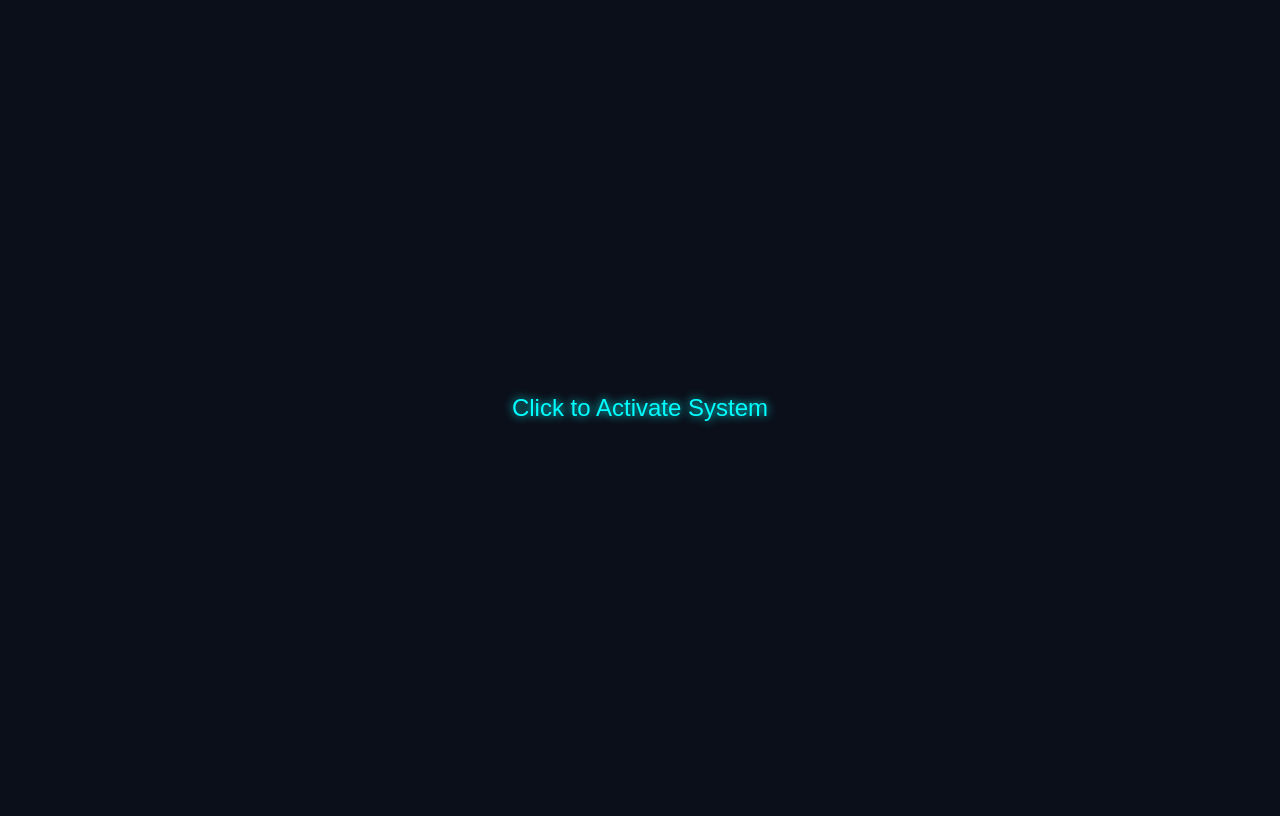
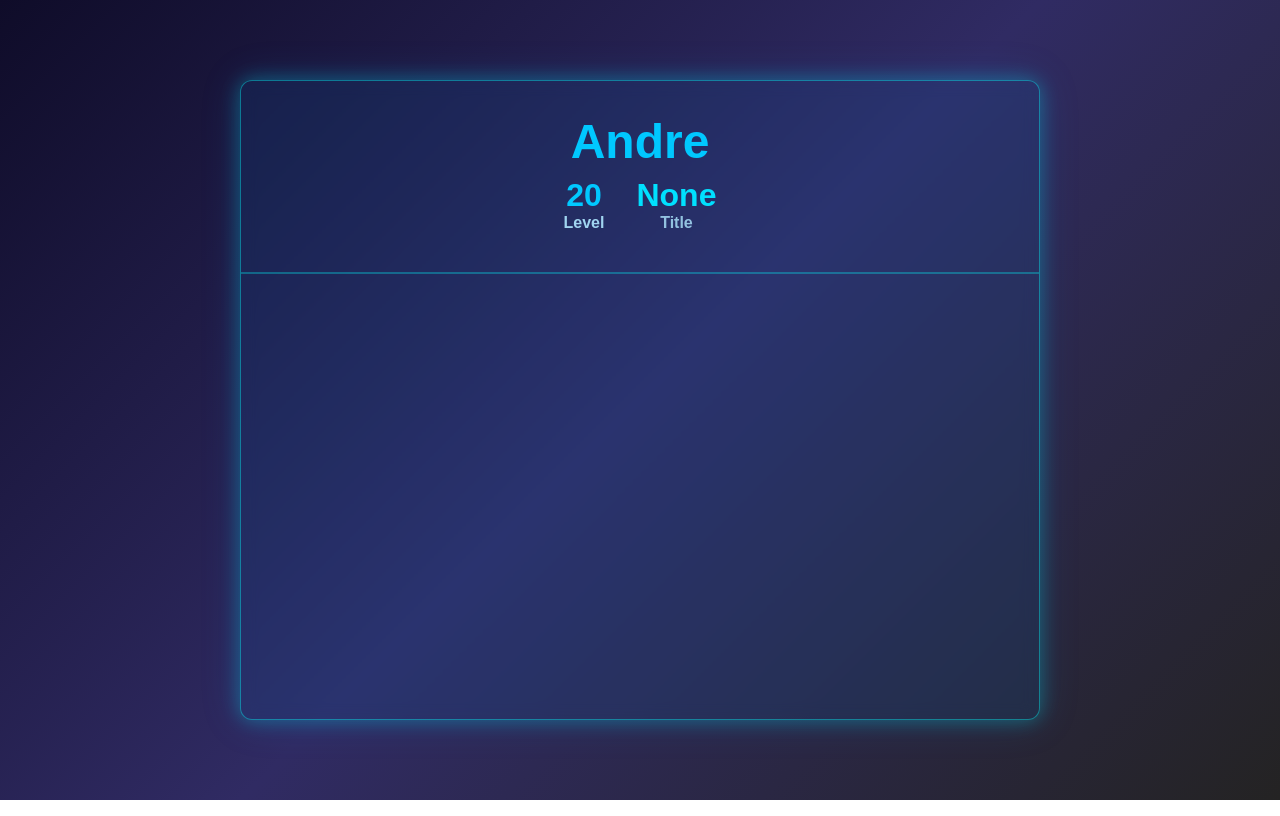
Before and after one commit to AndreSmalheer/level-system, a plain HTML site: page index.html in a window 1280 px wide. Drawn offline with Linux system fonts and the light colour scheme.

Commit message:
basic system windows made

```diff
--- a/index.html
+++ b/index.html
@@ -3,140 +3,131 @@
   <head>
     <meta charset="UTF-8" />
     <meta name="viewport" content="width=device-width, initial-scale=1.0" />
-    <title>Solo Leveling System Animation</title>
+    <title>System Window</title>
     <style>
+      /* Global Style */
       body {
-        background-color: #0b0f1a;
+        background: linear-gradient(135deg, #0f0c29, #302b63, #242323);
+        font-family: "Poppins", sans-serif;
+        color: #aee7ff;
+        margin: 0;
+        padding: 0;
         display: flex;
+        align-items: center;
         justify-content: center;
-        align-items: center;
         height: 100vh;
-        overflow: hidden;
-        font-family: "Orbitron", sans-serif;
       }
 
-      .system-window {
-        position: relative;
-        width: 0;
-        height: 0;
-        background: rgba(0, 255, 255, 0.1);
-        border: 2px solid cyan;
-        box-shadow: 0 0 20px cyan, inset 0 0 15px cyan;
-        border-radius: 8px;
-        opacity: 0;
+      #status_container {
+        width: 100%;
+        height: 30%;
+        display: flex;
+        flex-direction: column;
+        align-items: center;
+        justify-content: center;
+        border-bottom: 2px solid rgba(0, 255, 255, 0.3);
       }
 
-      .system-window.active {
-        animation: openSystem 0.7s ease-out forwards;
+      #status_container h1#name {
+        margin: 0;
+        font-size: 3rem;
+        color: #00c8ff;
       }
 
-      @keyframes openSystem {
-        0% {
-          transform: scale(0);
-          opacity: 0;
-          width: 350px;
-          height: 0;
-        }
-        1% {
-          opacity: 1;
-          height: 1px;
-          width: 350px;
-        }
-        10% {
-          height: 20px;
-          width: 350px;
-        }
-        40% {
-          width: 350px;
-        }
-        60% {
-          width: 350px;
-          height: 150px;
-        }
-        100% {
-          width: 350px;
-          height: 150px;
-          opacity: 1;
+      #level_title_container {
+        display: flex;
+        align-items: center;
+        justify-content: center;
+        /* gap: 4vw; */
+        /* padding-top: 2vh; */
+      }
+
+      #level_container,
+      #title_container {
+        display: flex;
+        flex-direction: column;
+        align-items: center;
+        justify-content: center;
+        padding: clamp(8px, 1vh, 1px) clamp(16px, 2vw, 12px);
+      }
+
+      #level_container h1 {
+        margin: 0;
+        font-size: 2rem;
+        color: #00c8ff;
+      }
+
+      #level_container h2 {
+        margin: 0;
+        font-size: 1rem;
+        color: #aee7ff;
+        opacity: 0.9;
+      }
+
+      #title_container h1 {
+        margin: 0;
+        font-size: 2rem;
+        color: #00e0ff;
+      }
+
+      #title_container h2 {
+        margin: 0;
+        font-size: 1rem;
+        color: #aee7ff;
+        opacity: 0.8;
+      }
+
+      /* Mobile View */
+      @media (max-width: 500px) {
+        #system_container {
+          box-sizing: border-box;
+          width: 90vw;
+          height: 93vh;
+          background: rgba(0, 122, 209, 0.11);
+          border-radius: 12px;
+          display: flex;
+          flex-direction: column;
+          overflow: hidden;
+          backdrop-filter: blur(8px);
+          border: 1.5px solid rgba(0, 255, 255, 0.4);
+          box-shadow: 0 0 20px rgba(0, 255, 255, 0.3),
+            0 0 40px rgba(0, 122, 209, 0.2);
         }
       }
 
-      .glow {
-        position: absolute;
-        inset: 0;
-        border-radius: 8px;
-        box-shadow: 0 0 40px cyan;
-        opacity: 0.6;
-        animation: pulse 2s infinite alternate;
-      }
-
-      @keyframes pulse {
-        0% {
-          opacity: 0.4;
+      @media (min-width: 501px) {
+        #system_container {
+          box-sizing: border-box;
+          width: clamp(280px, 90vw, 800px);
+          height: clamp(300px, 80vh, 700px);
+          background: rgba(0, 122, 209, 0.11);
+          border-radius: 12px;
+          display: flex;
+          flex-direction: column;
+          overflow: hidden;
+          backdrop-filter: blur(8px);
+          border: 1.5px solid rgba(0, 255, 255, 0.4);
+          box-shadow: 0 0 20px rgba(0, 255, 255, 0.3),
+            0 0 40px rgba(0, 122, 209, 0.2);
         }
-        100% {
-          opacity: 0.9;
-        }
-      }
-
-      .text {
-        position: absolute;
-        color: cyan;
-        text-align: center;
-        width: 100%;
-        top: 50%;
-        transform: translateY(-50%);
-        font-size: 1.5rem;
-        text-shadow: 0 0 10px cyan;
-      }
-
-      .intro {
-        position: absolute;
-        color: cyan;
-        font-size: 1.5rem;
-        text-shadow: 0 0 10px cyan;
-        cursor: pointer;
-        user-select: none;
-        transition: opacity 0.5s ease;
       }
     </style>
   </head>
   <body>
-    <div class="system-window">
-      <div class="glow"></div>
-      <div class="text">SYSTEM ACTIVATED</div>
+    <div id="system_container">
+      <div id="status_container">
+        <h1 id="name">Andre</h1>
+        <div id="level_title_container">
+          <div id="level_container">
+            <h1>20</h1>
+            <h2>Level</h2>
+          </div>
+          <div id="title_container">
+            <h1>None</h1>
+            <h2>Title</h2>
+          </div>
+        </div>
+      </div>
     </div>
-
-    <audio id="systemSFX" src="system_open.mp3" preload="auto"></audio>
-
-    <script>
-      window.addEventListener("DOMContentLoaded", () => {
-        const systemWindow = document.querySelector(".system-window");
-        const sfx = document.getElementById("systemSFX");
-
-        // Create intro text
-        const intro = document.createElement("div");
-        intro.classList.add("intro");
-        intro.textContent = "Click to Activate System";
-        document.body.appendChild(intro);
-
-        const activateSystem = () => {
-          intro.style.opacity = "0";
-          setTimeout(() => intro.remove(), 500);
-
-          // Play SFX
-          sfx.volume = 0.5;
-          sfx.play();
-
-          // Trigger animation
-          systemWindow.style.animation = "none";
-          void systemWindow.offsetWidth; // reset animation
-          systemWindow.style.animation = "";
-          systemWindow.classList.add("active");
-        };
-
-        document.addEventListener("click", activateSystem, { once: true });
-        document.addEventListener("keydown", activateSystem, { once: true });
-      });
-    </script>
   </body>
 </html>
```
